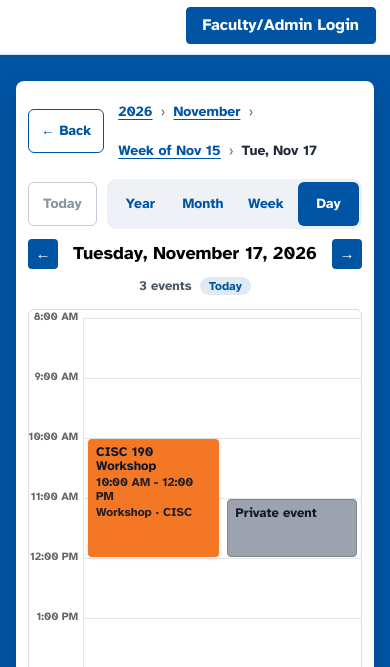
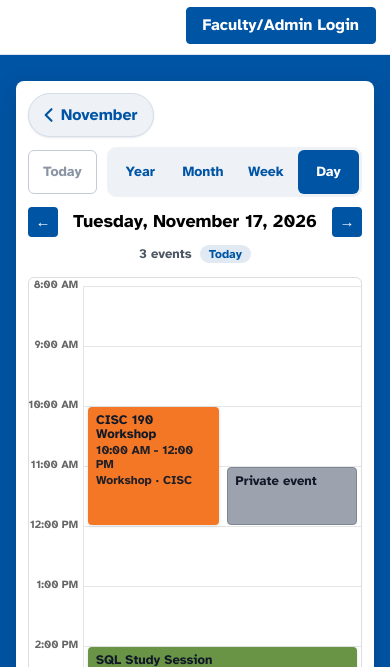
Before and after one commit to alex0091845/ReservationSystem-SDMesaCollegeBT, a plain HTML site: page frontend/index.html in a window 390 px wide. Shown: the part 107-774 px from the top of the page. Drawn offline with Linux system fonts and the light colour scheme; no server answers.

Commit message:
Turn the Back button into a pill that names the level above
- Back now reads like "‹ November": a chevron plus the name of the
  level above. Screen readers hear "Back to November". It is the same
  pill on desktop and phone (Mesa Blue on #eef2f7, 44px tall), per the
  shared header rules.
- At Year there is no level above, so the pill is hidden instead of
  showing a disabled Back. If it had keyboard focus, focus moves to the
  pressed zoom button instead of dropping to the top of the page.
- Phones skip the Week level, so on a phone Back from Day goes to Month.
  The label follows if the window is resized across 720px.
- On phones the breadcrumb is hidden, since the pill already names the
  level above. Desktop keeps it for now.

Checked in a headless browser: 51 checks (labels and targets at each
level on desktop and phone; mouse, keyboard and Esc; focus when the
pill hides; resizing across 720px; axe), 0 failures. Merges cleanly
with PR #108 (Today button).

```diff
--- a/frontend/js/ui/zoomController.js
+++ b/frontend/js/ui/zoomController.js
@@ -21,6 +21,15 @@ let isEscapeBound = false;
 let lastZoomLevel = null;
 let lastPointer = null;
 let isPointerBound = false;
+
+// Phones skip the Week level (the week strip in the Day view covers it), so on a
+// phone Back from Day goes straight to Month. Same breakpoint as the phone layout.
+const phoneQuery = window.matchMedia("(max-width: 720px)");
+
+// The last nav draw, kept so the Back pill can be redrawn when the screen crosses
+// the phone breakpoint (its label depends on it).
+let lastNavDraw = null;
+let isPhoneQueryBound = false;
 
 // Draws the Back button, the breadcrumb and the zoom buttons, and shows the panel
 // for the current zoom level. State lives in main.js; this module only renders.
@@ -53,10 +62,17 @@ export function renderZoomStage({
 
     // CSS in zoom-calendar.css hides the week header and grid while another level is showing.
     weekView.dataset.zoomLevel = zoomLevel;
-    renderNav(nav, { zoomLevel, year, selectedDate, onSetZoomLevel });
+    const navLostFocus = renderNav(nav, { zoomLevel, year, selectedDate, onSetZoomLevel });
     renderTodayButton(todaySlot, { zoomLevel, year, selectedDate, onSelectDate });
     renderToolbar(toolbar, zoomLevel, onSetZoomLevel);
     bindEscapeOnce();
+    bindPhoneQueryOnce();
+
+    // The Back pill hides at Year. If it had keyboard focus, hand focus to the
+    // pressed zoom button instead of letting it drop to the top of the page.
+    if (navLostFocus) {
+        toolbar.querySelector('[aria-pressed="true"]')?.focus();
+    }
 
     yearStage.hidden = zoomLevel !== "year";
     monthStage.hidden = zoomLevel !== "month";
@@ -142,14 +158,17 @@ function formatShortDate(dateObj) {
     return `${monthNames[dateObj.getMonth()].slice(0, 3)} ${dateObj.getDate()}`;
 }
 
-// Back button plus breadcrumb. The breadcrumb lists every level from Year down to
-// the one showing; the levels above the current one are buttons that zoom out to them.
+// The Back pill plus the breadcrumb. The pill names the level above, e.g. "‹ November",
+// and zooms out to it. The breadcrumb lists every level from Year down to the one
+// showing; the levels above the current one are buttons that zoom out to them.
+// Returns true when the pill had keyboard focus and is now hidden (at Year).
 function renderNav(nav, { zoomLevel, year, selectedDate, onSetZoomLevel }) {
     const currentIndex = ZOOM_LEVELS.findIndex(level => level.id === zoomLevel);
-    const parentLevel = ZOOM_LEVELS[currentIndex - 1] || null;
+    const parentLevel = getParentLevel(zoomLevel);
     const labelContext = { zoomLevel, year, selectedDate };
     const hadFocus = nav.contains(document.activeElement);
 
+    lastNavDraw = { nav, args: { zoomLevel, year, selectedDate, onSetZoomLevel } };
     zoomOut = parentLevel ? () => onSetZoomLevel(parentLevel.id) : null;
     nav.innerHTML = "";
 
@@ -157,15 +176,14 @@ function renderNav(nav, { zoomLevel, year, selectedDate, onSetZoomLevel }) {
 
     backButton.type = "button";
     backButton.classList.add("zoom-back-btn");
-    backButton.textContent = "← Back";
-    backButton.disabled = !parentLevel;
+    backButton.hidden = !parentLevel;
 
     if (parentLevel) {
+        const parentLabel = getCrumbLabel(parentLevel.id, labelContext);
+
         backButton.title = "Back (Esc)";
-        backButton.setAttribute(
-            "aria-label",
-            `Back to ${getCrumbLabel(parentLevel.id, labelContext)}`
-        );
+        backButton.setAttribute("aria-label", `Back to ${parentLabel}`);
+        backButton.append(createBackChevron(), parentLabel);
         backButton.addEventListener("click", zoomOut);
     }
 
@@ -212,6 +230,54 @@ function renderNav(nav, { zoomLevel, year, selectedDate, onSetZoomLevel }) {
     if (hadFocus && parentLevel) {
         backButton.focus();
     }
+
+    return hadFocus && !parentLevel;
+}
+
+// The level Back goes up to, or null at Year. On a phone, Day goes up to Month.
+function getParentLevel(zoomLevel) {
+    if (zoomLevel === "day" && phoneQuery.matches) {
+        return ZOOM_LEVELS.find(level => level.id === "month");
+    }
+
+    const currentIndex = ZOOM_LEVELS.findIndex(level => level.id === zoomLevel);
+
+    return ZOOM_LEVELS[currentIndex - 1] || null;
+}
+
+// A "‹" chevron drawn as an icon, so it lines up with the text. Screen readers skip it;
+// they hear the pill's full name ("Back to November") instead.
+function createBackChevron() {
+    const svgNS = "http://www.w3.org/2000/svg";
+    const icon = document.createElementNS(svgNS, "svg");
+    const path = document.createElementNS(svgNS, "path");
+
+    icon.classList.add("zoom-back-icon");
+    icon.setAttribute("width", "20");
+    icon.setAttribute("height", "20");
+    icon.setAttribute("viewBox", "0 0 24 24");
+    icon.setAttribute("aria-hidden", "true");
+    icon.setAttribute("focusable", "false");
+    path.setAttribute("d", "M15 5l-7 7 7 7");
+    icon.appendChild(path);
+
+    return icon;
+}
+
+// Redraws the Back pill when the screen crosses the phone breakpoint, so its label
+// and target follow (e.g. Day goes up to Week on a laptop, to Month on a phone).
+function bindPhoneQueryOnce() {
+    if (isPhoneQueryBound) {
+        return;
+    }
+
+    isPhoneQueryBound = true;
+
+    phoneQuery.addEventListener("change", () => {
+        if (lastNavDraw && lastNavDraw.nav.isConnected) {
+            renderNav(lastNavDraw.nav, lastNavDraw.args);
+        }
+    });
 }
 
 // Esc zooms out one level. Bound once; it always uses the latest zoomOut action.
--- a/frontend/styles/zoom-calendar.css
+++ b/frontend/styles/zoom-calendar.css
@@ -25,28 +25,43 @@
     min-width: 0;
 }
 
+/* The Back pill names the level above, e.g. "‹ November". Same look on desktop and phone
+   (shared header rules: Mesa Blue text on the #eef2f7 pill, 44px tall). Text: 6.6:1. */
 .zoom-back-btn {
+    display: inline-flex;
     flex-shrink: 0;
-    min-height: 36px;
-    padding: 0 12px;
-    border: 1px solid var(--mesa-blue);
-    border-radius: var(--radius-card);
-    background: #fff;
+    align-items: center;
+    gap: 2px;
+    min-height: 44px;
+    padding: 0 16px 0 10px;
+    border: 1px solid #d5dde8;
+    border-radius: 22px;
+    background: #eef2f7;
+    box-shadow: 0 1px 2px rgba(14, 34, 63, 0.1);
     color: var(--mesa-blue);
     font-family: inherit;
-    font-size: 14px;
+    font-size: 16px;
     font-weight: 600;
+    white-space: nowrap;
     cursor: pointer;
 }
 
-.zoom-back-btn:hover:not(:disabled) {
-    background: #eef2f7;
+.zoom-back-btn:hover {
+    background: #e3eaf3;
 }
 
-.zoom-back-btn:disabled {
-    border-color: #c5ccd6;
-    color: #8a94a3;
-    cursor: default;
+/* At Year there is no level above, so the pill is hidden. */
+.zoom-back-btn[hidden] {
+    display: none;
+}
+
+.zoom-back-icon {
+    flex-shrink: 0;
+    fill: none;
+    stroke: currentColor;
+    stroke-width: 2.5;
+    stroke-linecap: round;
+    stroke-linejoin: round;
 }
 
 .zoom-breadcrumb {
@@ -589,6 +604,11 @@
         min-height: 44px;
     }
 
+    /* On a phone the Back pill already names the level above, so the breadcrumb steps aside. */
+    .zoom-breadcrumb {
+        display: none;
+    }
+
     .zoom-crumb,
     .zoom-crumb-current {
         padding: 10px 2px;
```
